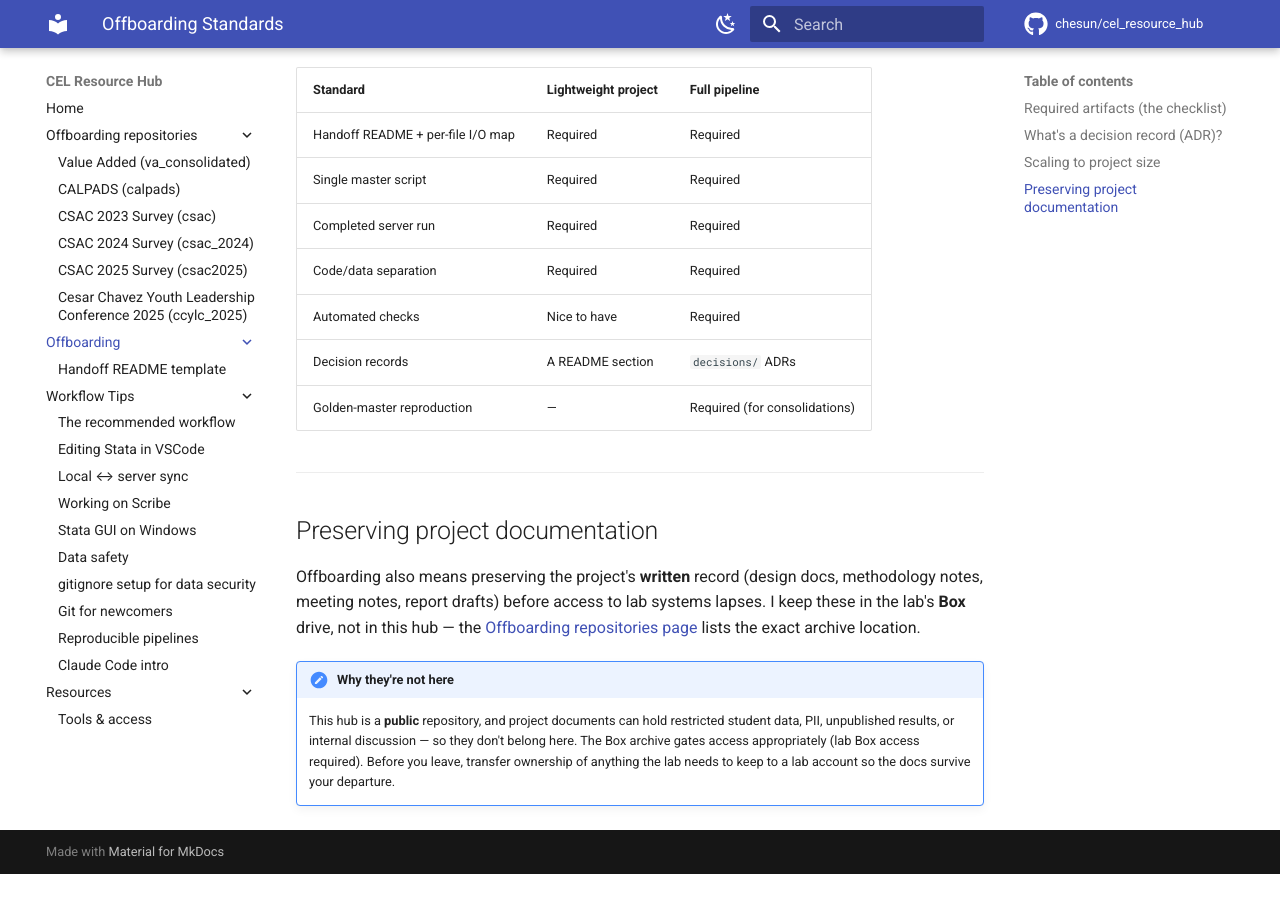
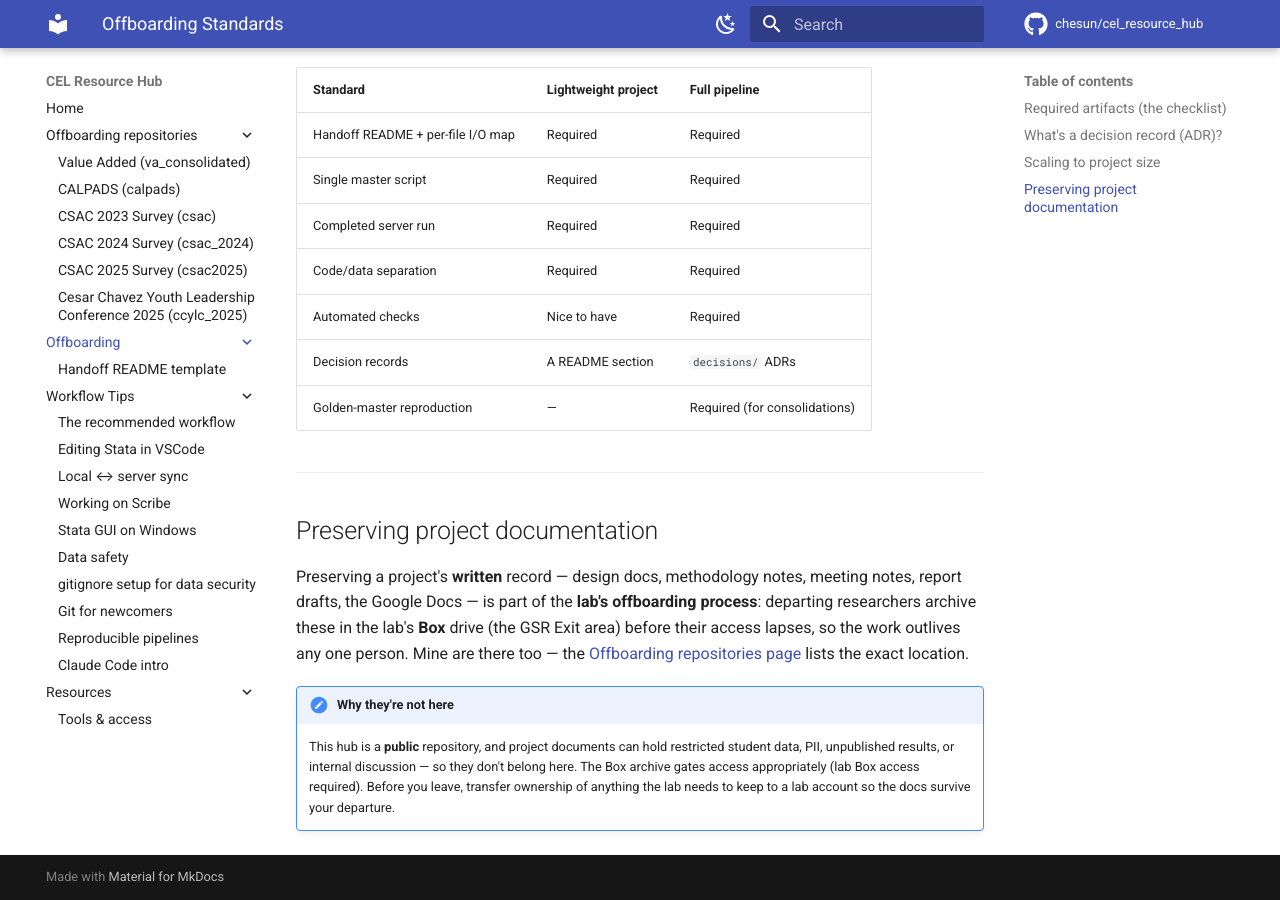
Before and after one commit to chesun/cel_resource_hub, an MkDocs documentation site: the page built from docs/offboarding/index.md, in a window 1280 px wide and 900 px high, scrolled down 1810 px. Built offline with MkDocs 1.6.1 and Material for MkDocs 9.7.7, drawn with Linux system fonts in a browser that asks for light colours; comment, search, counter and statistics services are not loaded; before the commit the page ends 2684 px from its top, so only the background shows below that.

Commit message:
Reframe doc-preservation as a lab standard, not my invention
Preserving project documentation (Google Docs etc.) at offboarding is part
of the lab's exit process — not a personal rule. Reword the section so it
reads as the lab's standard (departing researchers archive to Box), with me
following it, rather than as something I invented.

mkdocs build --strict: exit 0, no warnings.

Co-Authored-By: Claude Opus 4.8 (1M context) <noreply@anthropic.com>

```diff
--- a/docs/offboarding/index.md
+++ b/docs/offboarding/index.md
@@ -62,11 +62,12 @@ server run. **Match the rigor to the project; never skip the README and the I/O
 
 ## Preserving project documentation
 
-Offboarding also means preserving the project's **written** record (design docs, methodology
-notes, meeting notes, report drafts) before access to lab systems lapses. I keep these in the
-lab's **Box** drive, not in this hub — the
+Preserving a project's **written** record — design docs, methodology notes, meeting notes,
+report drafts, the Google Docs — is part of the **lab's offboarding process**: departing
+researchers archive these in the lab's **Box** drive (the GSR Exit area) before their access
+lapses, so the work outlives any one person. Mine are there too — the
 [Offboarding repositories page](../repositories/index.md#project-documents-google-docs) lists the
-exact archive location.
+exact location.
 
 !!! note "Why they're not here"
     This hub is a **public** repository, and project documents can hold restricted student data,
```
